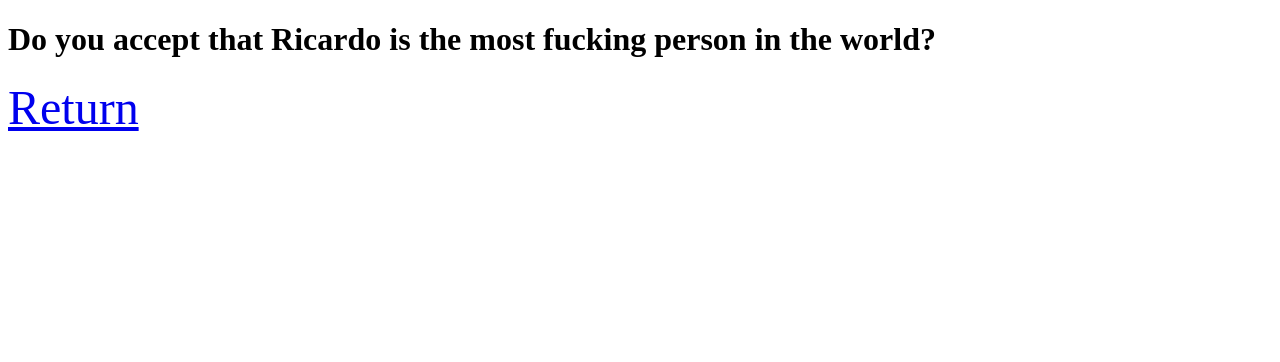
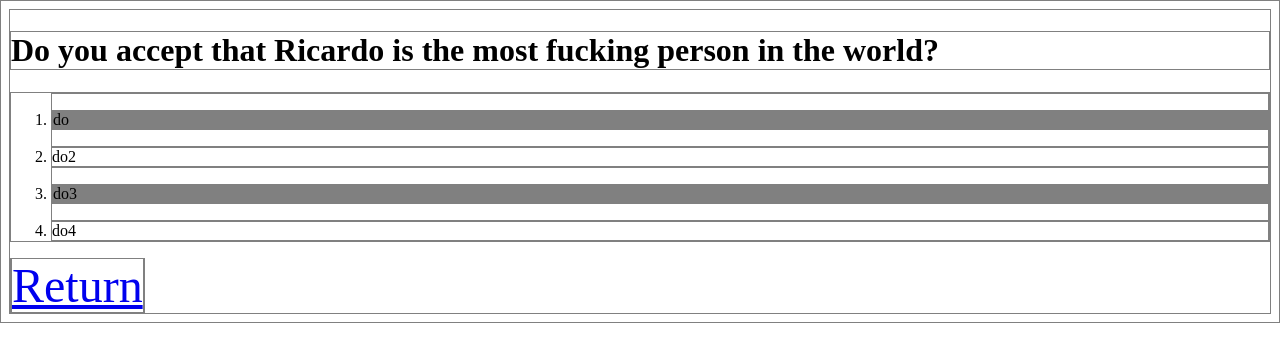
Before and after one commit to ricardobah/CursoModuloCSS, a plain HTML site: page term.html in a window 1280 px wide. Drawn offline with Linux system fonts and the light colour scheme.

Commit message:
css alterations

```diff
--- /dev/null
+++ b/term.css
@@ -0,0 +1,7 @@
+*{
+	border: 1px solid grey;
+}
+
+li p{
+	background : grey;
+}
--- a/term.html
+++ b/term.html
@@ -2,6 +2,8 @@
 <html>
 	<head>
 		<link rel="icon"href="https://cdn.icon-icons.com/icons2/881/PNG/512/Beer_icon-icons.com_68783.png">
+
+		<link rel="stylesheet" type="text/css" href="term.css">
 		<title>True</title>
 	</head>
 	<body>
@@ -9,6 +11,23 @@
 			Do you accept that Ricardo is the most fucking person in the world?
 		</h1>
 
+		<ol>
+			<li>
+				<p>do</p>
+			</li>
+			<li>
+				do2
+			</li>
+			<li>
+				<p>do3</p>
+			</li>
+			<li>
+				do4
+			</li>
+
+		</ol>
+
+
 		<font size="8">
 			<a href="/index.html">Return</a>
 		</font>
```
Also changed, not shown: meni.css (+8 -0 lines), meni.html (+1 -1 lines), 1 other file.
